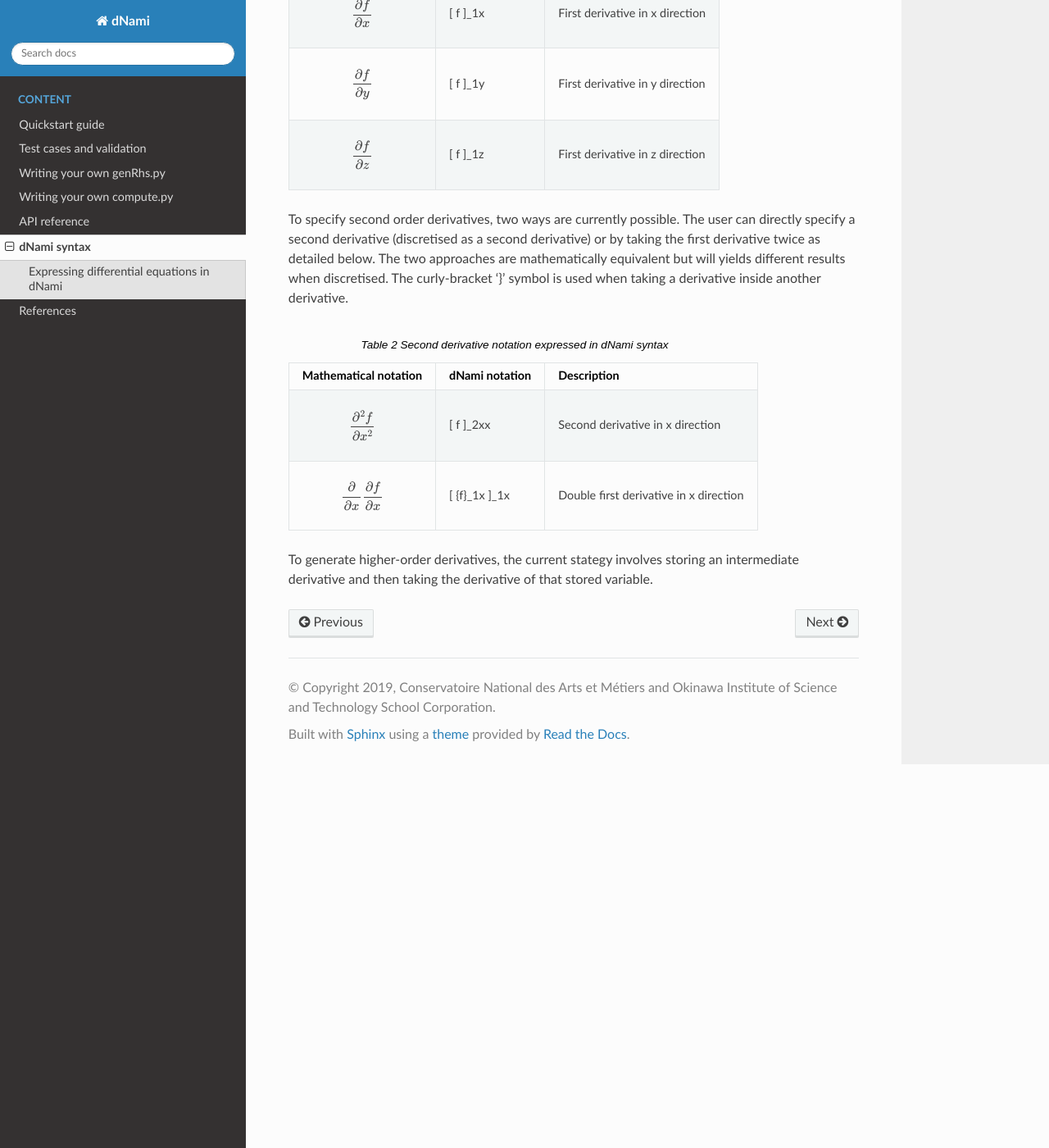
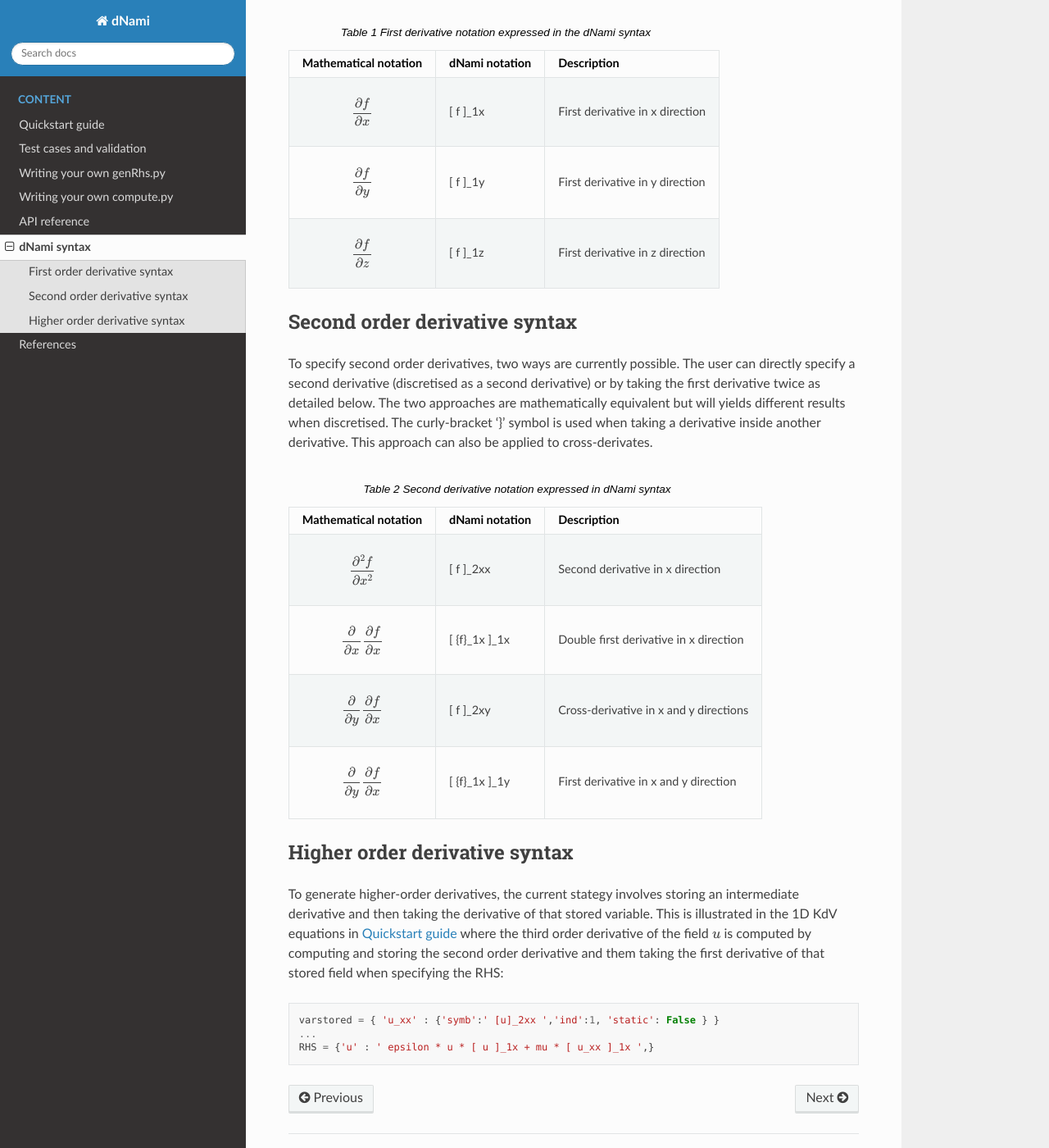
Before and after one commit to dNamiLab/dNami, a Sphinx documentation site: the page built from doc/usage/syntax.rst, in a window 1280 px wide and 1400 px high, scrolled down 586 px. Shown: the whole window at 82% size. Built offline with Sphinx 7.4.7 and the Read the Docs theme 2.0.0, drawn with Linux system fonts in a browser that asks for light colours; some of the changed text lies outside the part shown.

Commit message:
syntax file updates

```diff
--- a/doc/usage/syntax.rst
+++ b/doc/usage/syntax.rst
@@ -4,14 +4,18 @@ dNami syntax
 This section introduces the dNami syntax. By using the dNami syntax the
 user can easily translate differential equations into finite difference code.
 
-Expressing differential equations in dNami
-------------------------------------------
+First order derivative syntax
+-----------------------------
 
 The tables below show how to express derivatives in the dNami syntax in each of the three spatial directions.
 
 .. warning::
 
-    When specifying derivatives, make sure to leave at least one white space after the ']_1x', ']_1y' or ']_1z' notation (this is so that the pseudo-code can be correctly understood and translated).
+    When specifying derivatives, make sure to leave at least one white space after the ']_1x', ']_1y' or ']_1z' notation (this is so that the pseudo-code can be correctly understood and translated). For example:
+
+         **WRONG**  ... [ f ]_1x+ 1.0_wp  ...
+
+         **CORRECT**  ... [ f ]_1x + 1.0_wp  ...
 
 .. table:: First derivative notation expressed in the dNami syntax
 
@@ -31,7 +35,10 @@ The tables below show how to express derivatives in the dNami syntax in each of
    |    \dfrac{\partial f}{\partial z}    |     [ f ]_1z     | First derivative in z direction|
    +--------------------------------------+------------------+--------------------------------+
 
-To specify second order derivatives, two ways are currently possible. The user can directly specify a second derivative (discretised as a second derivative) or by taking the first derivative twice as detailed below. The two approaches are mathematically equivalent but will yields different results when discretised. The curly-bracket '}' symbol is used when taking a derivative inside another derivative.
+Second order derivative syntax
+------------------------------
+
+To specify second order derivatives, two ways are currently possible. The user can directly specify a second derivative (discretised as a second derivative) or by taking the first derivative twice as detailed below. The two approaches are mathematically equivalent but will yields different results when discretised. The curly-bracket '}' symbol is used when taking a derivative inside another derivative. This approach can also be applied to cross-derivates.
 
 .. table:: Second derivative notation expressed in dNami syntax
 
@@ -47,5 +54,23 @@ To specify second order derivatives, two ways are currently possible. The user c
    |    \dfrac{\partial}{\partial x}\dfrac{\partial f}{\partial x} |                  | Double first derivative in x direction |
    |                                                               |    [ {f}_1x ]_1x |                                        |
    +---------------------------------------------------------------+------------------+----------------------------------------+
+   | .. math::                                                     |                  |                                        |
+   |                                                               |                  |                                        |
+   |    \dfrac{\partial}{\partial y}\dfrac{\partial f}{\partial x} |     [ f ]_2xy    | Cross-derivative in x  and y directions|
+   +---------------------------------------------------------------+------------------+----------------------------------------+
+   | .. math::                                                     |                  |                                        |
+   |                                                               |                  |                                        |
+   |    \dfrac{\partial}{\partial y}\dfrac{\partial f}{\partial x} |                  | First derivative in x and y direction  |
+   |                                                               |    [ {f}_1x ]_1y |                                        |
+   +---------------------------------------------------------------+------------------+----------------------------------------+
 
-To generate higher-order derivatives, the current stategy involves storing an intermediate derivative and then taking the derivative of that stored variable.
+Higher order derivative syntax
+------------------------------
+
+To generate higher-order derivatives, the current stategy involves storing an intermediate derivative and then taking the derivative of that stored variable. This is illustrated in the 1D KdV equations in :doc:`/usage/quickstart` where the third order derivative of the field :math:`u` is computed by computing and storing the second order derivative and them taking the first derivative of that stored field when specifying the RHS:
+
+.. code-block:: python
+
+	varstored = { 'u_xx' : {'symb':' [u]_2xx ','ind':1, 'static': False } }
+	...
+	RHS = {'u' : ' epsilon * u * [ u ]_1x + mu * [ u_xx ]_1x ',}
```
